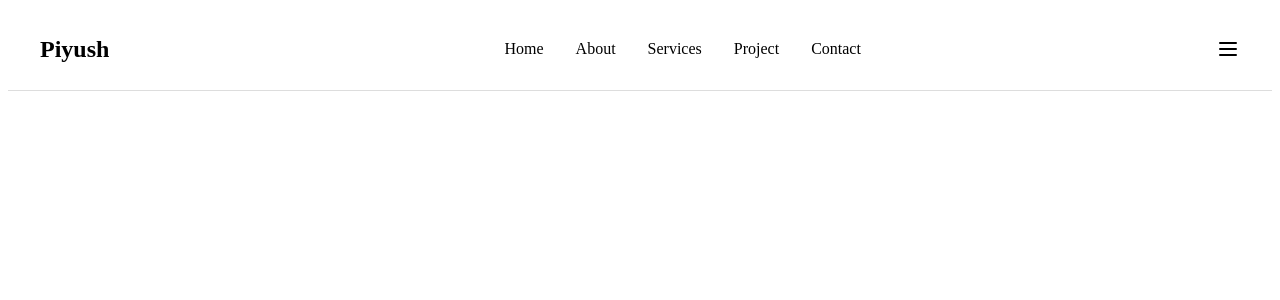
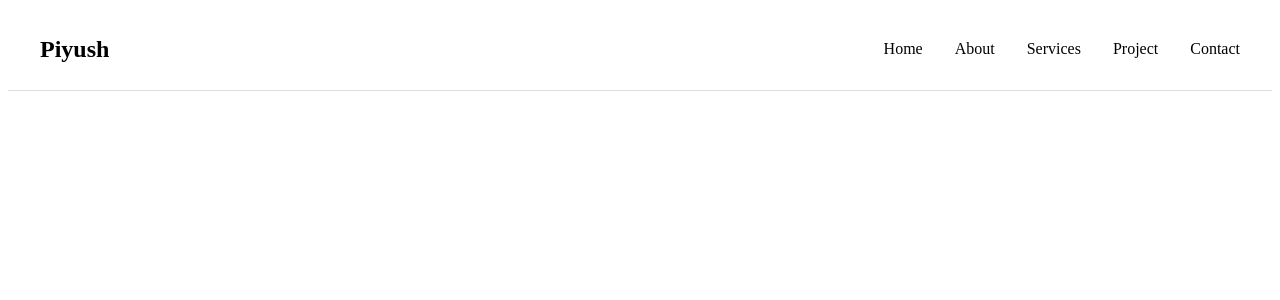
Before and after one commit to PiyushDave2507/my-portfolio, a React (Create React App) app: page / in a window 1280 px wide. Shown: the top 300 px of the page. Built offline with nearby package versions, Linux system fonts and the light colour scheme.

Commit message:
update code

```diff
--- a/src/components/navbar/index.tsx
+++ b/src/components/navbar/index.tsx
@@ -1,7 +1,5 @@
 import { useState } from 'react';
 import { Link, NavLink } from 'react-router-dom';
-import { TbMenu2 } from 'react-icons/tb';
-import { IoClose } from 'react-icons/io5';
 import './style.css';
 
 const Index = () => {
@@ -40,10 +38,6 @@ const Index = () => {
           <NavLink to="/contact" className="nav_link" onClick={closeMenu}>Contact</NavLink>
         </li>
       </ul>
-
-      <div className="nav_toggle" onClick={closeMenu}>
-        {isOpen ? <IoClose size={24} /> : <TbMenu2 size={24} />}
-      </div>
     </nav>
   );
 };
--- a/src/components/navbar/style.css
+++ b/src/components/navbar/style.css
@@ -25,9 +25,3 @@
   color: #000;
   font-weight: 500;
 }
-
-.nav_toggle {
-  cursor: pointer;
-  display: flex;
-  align-items: center;
-}
```
